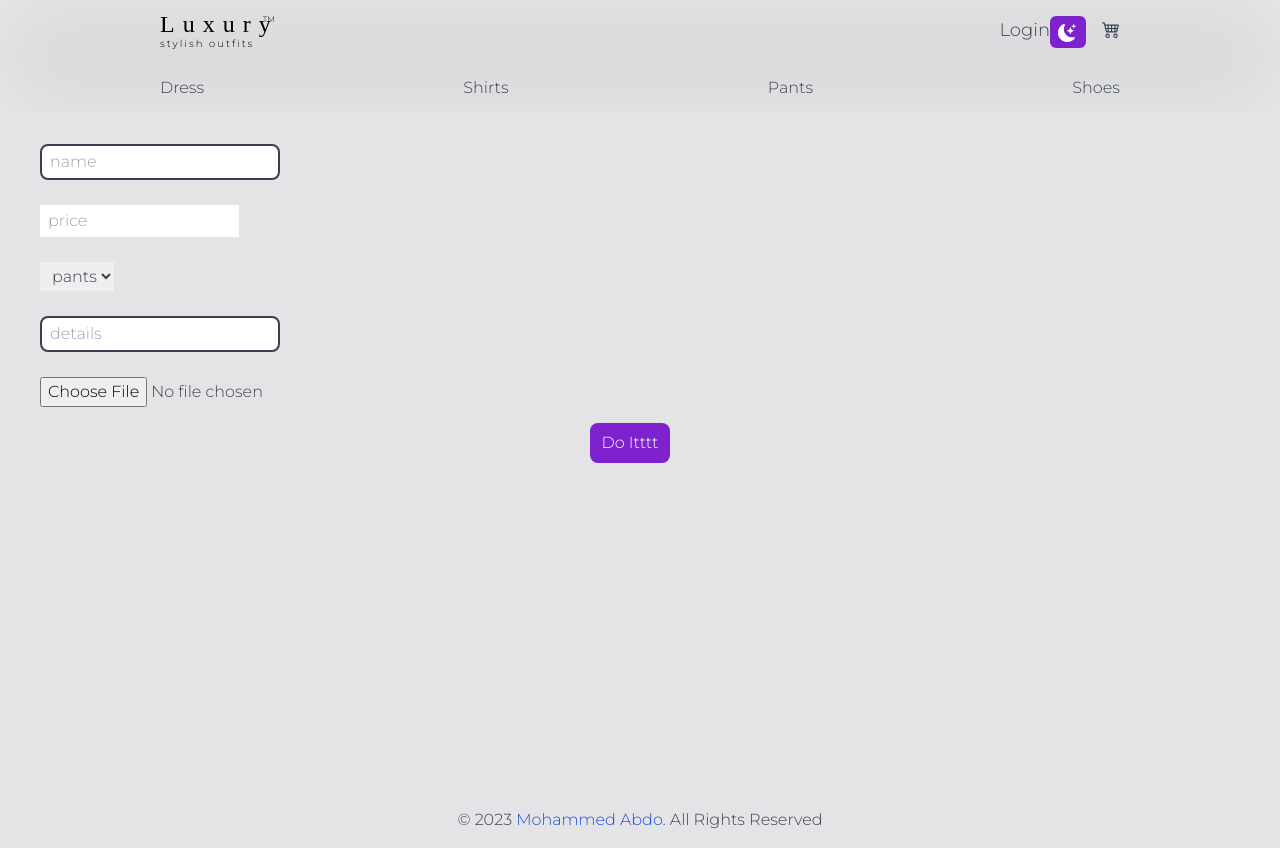
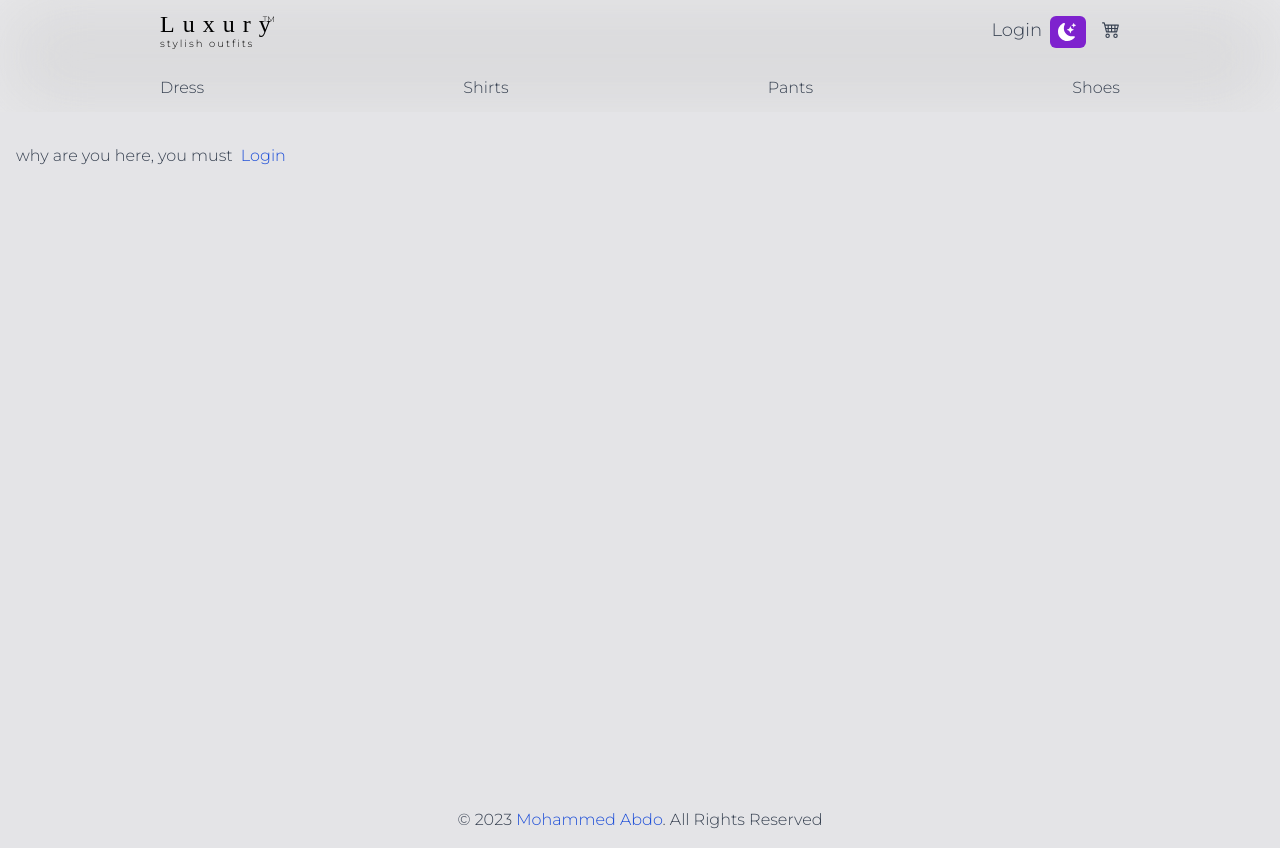
Before and after one commit to Mohammed-Abdo-Edries/e-commerce-frontend, a React (Vite) app: page /adminsonly in a window 1280 px wide. Built offline with nearby package versions, Linux system fonts and the light colour scheme; a web font is replaced by a local one.

Commit message:
not found page

```diff
--- a/src/components/Navbar.jsx
+++ b/src/components/Navbar.jsx
@@ -19,9 +19,9 @@ const Navbar = () => {
     logout()
   }
   const variants = {
-    hidden: { y: -20, opacity: 0 },
+    hidden: { y: -30, opacity: 0 },
     enter: { y: 0, opacity: 1 },
-    exit: { y: -40, opacity: 0 }
+    exit: { y: 30, opacity: 0 }
   }
   useEffect(() => {
     if (theme === "dark") {
@@ -49,30 +49,34 @@ const Navbar = () => {
             )}
             {!user && (
               <div>
-                <Link className='pt-1' to="/login">Login</Link>
+                <Link className='pt-1 mr-2' to="/login">Login</Link>
               </div>
             )}
-            {theme === "dark" ?
-              <AnimatePresence location={location}>
-                <motion.button initial={variants.hidden}
-                  animate={variants.enter}
-                  exit={variants.exit}
-                  transition={{ duration: 0.2 }}
+            {theme === 'dark' ?
+              <AnimatePresence mode='wait' >
+                {theme === "dark" && (
+                  <motion.button key='sun' variants={variants} initial='hidden'
+                    animate="enter"
+                    exit='exit'
+                    transition={{ duration: 0.5 }}
                     className='w-9 h-8 px-2 rounded-md bg-orange-200 text-gray-900'
                     onClick={() => setTheme(theme === "dark" ? "light" : "dark")}>
                     <BsSunFill className='' />
                   </motion.button>
+                )}
               </AnimatePresence>
               :
-              <AnimatePresence location={location}>
-                <motion.div initial={variants.hidden}
-                  animate={variants.enter}
-                  exit={variants.exit}
-                  transition={{ duration: 0.2 }}
-                  className='px-2 w-9 pt-2 h-8 rounded-md bg-purple-700 text-white'
+              <AnimatePresence mode='wait' >
+                {theme === "light" && (
+                  <motion.button key='moon' variants={variants} initial="hidden"
+                    animate="enter"
+                    exit="exit"
+                    transition={{ duration: 0.3 }}
+                    className='px-2 w-9 h-8 rounded-md bg-purple-700 text-white'
                     onClick={() => setTheme(theme === "light" ? "dark" : "light")}>
                     <BsFillMoonStarsFill className='' />
-                </motion.div>
+                  </motion.button>
+                )}
               </AnimatePresence>
             }
             {user && (
@@ -84,27 +88,31 @@ const Navbar = () => {
           <div className='phone flex justify-end sm:hidden'>
             {/* <Link className='' to="/login">Login</Link> */}
             {/* <div className={darkMode ? "dark" : ""} onClick={() => setDarkMode(!darkMode)}>darkMode</div> */}
-            {theme === "dark" ?
-              <AnimatePresence location={location}>
-                <motion.button initial={variants.hidden}
-                  animate={variants.enter}
-                  exit={variants.exit}
-                  transition={{ duration: 0.2 }}
-                  className='w-9 h-8 px-2 mt-5 rounded-md bg-orange-200 text-gray-900'
+            {theme === 'dark' ?
+              <AnimatePresence mode='wait' >
+                {theme === "dark" && (
+                  <motion.button key='sun' variants={variants} initial='hidden'
+                    animate="enter"
+                    exit='exit'
+                    transition={{ duration: 0.3 }}
+                    className='w-9 h-8 px-2 mt-4 rounded-md bg-orange-200 text-gray-900'
                     onClick={() => setTheme(theme === "dark" ? "light" : "dark")}>
                     <BsSunFill className='' />
                   </motion.button>
+                )}
               </AnimatePresence>
               :
-              <AnimatePresence location={location}>
-                <motion.div initial={variants.hidden}
-                  animate={variants.enter}
-                  exit={variants.exit}
-                  transition={{ duration: 0.2 }}
-                  className='px-2 w-9 pt-2 h-8 mt-5 rounded-md bg-purple-700 text-white'
+              <AnimatePresence mode='wait' >
+                {theme === "light" && (
+                  <motion.button key='moon' variants={variants} initial="hidden"
+                    animate="enter"
+                    exit="exit"
+                    transition={{ duration: 0.3 }}
+                    className='px-2 w-9 h-8 mt-4 rounded-md bg-purple-700 text-white'
                     onClick={() => setTheme(theme === "light" ? "dark" : "light")}>
                     <BsFillMoonStarsFill className='' />
-                </motion.div>
+                  </motion.button>
+                )}
               </AnimatePresence>
             }
             {user && (
--- a/src/pages/AdminsOnly.jsx
+++ b/src/pages/AdminsOnly.jsx
@@ -3,7 +3,7 @@ import { useAuthContext } from '../hooks/useAuthContext'
 import axios from "axios"
 import url from "../http-common"
 import { motion } from "framer-motion"
-
+import { Link } from "react-router-dom"
 const AdminsOnly = () => {
     const [title, setTitle] = useState();
     const [price, setPrice] = useState();
@@ -40,20 +40,21 @@ const AdminsOnly = () => {
             )
     }
     return (
-        <motion.div initial={{ y: 10, opacity: 0 }}
+        <motion.div initial={{ y: 20, opacity: 0 }}
             animate={{ y: 0, opacity: 1 }}
-            transition={{ duration: 0.8, delay: 0.8, type: 'easeInOut' }} exit={{ opacity: 0, y: 20 }}>
+            transition={{ duration: 0.8, delay: 0.3, type: 'easeInOut' }} exit={{ opacity: 0, y: 20 }}>
             <div className="container mx-auto pt-8 pb-4 h-[calc(100vh-120px)]">
+                {user?.isAdmin ?
                     <form onSubmit={sendImage} className="" action={`${url}/product/create`} method="post" encType="multipart/form-data">
-                    <input type='name' placeholder="name" className="border-2 border-gray-700 rounded-lg w-60 pl-2 ml-10 py-1" onChange={(e) => setTitle(e.target.value)} value={title}></input>
+                        <input type='name' placeholder="name" className="border-2 border-gray-700 rounded-lg w-48 sm:w-60 pl-2 ml-10 py-1" onChange={(e) => setTitle(e.target.value)} value={title}></input>
                         <br />
                         <hr />
                         <br />
-                    <input type="number" placeholder="price" className="pl-2 py-1 ml-10" onChange={(e) => setPrice(e.target.value)} value={price} ></input>
+                        <input type="number" placeholder="price" className="pl-2 py-1 ml-10 rounded-lg" onChange={(e) => setPrice(e.target.value)} value={price} ></input>
                         <br />
                         <hr />
                         <br />
-                    <select placeholder="category" className="py-1 pl-2 ml-10" onChange={(e) => setCategory(e.target.value)} value={category} >
+                        <select placeholder="category" className="py-1 pl-2 ml-10 rounded-lg" onChange={(e) => setCategory(e.target.value)} value={category} >
                             <option onClick={() => setCategory("pants")} >pants</option>
                             <option onClick={() => setCategory("shirt")} >shirt</option>
                             <option onClick={() => setCategory("dress")} >dress</option>
@@ -71,6 +72,9 @@ const AdminsOnly = () => {
                         <motion.button initial={{ x: -250 }} animate={{ x: -10 }} transition={{ delay: 1.5, type: 'spring', stiffness: 500 }} whileHover={{ scale: 1.1 }} type="submit"
                             className='py-2 px-2 bg-purple-700 w-20 block cursor-pointer text-white rounded-lg mt-4 mx-auto' onClick={() => console.log(category)} >Do Itttt</motion.button>
                     </form>
+                    :
+                    <div className="ml-4">why are you here, you must <Link className='ml-1 text-blue-700' to="/login">Login</Link></div>
+                }
             </div>
         </motion.div>
     )
--- a/src/pages/AnimatedRoutes.jsx
+++ b/src/pages/AnimatedRoutes.jsx
@@ -10,6 +10,7 @@ import Details from './Details'
 import AdminsOnly from './AdminsOnly'
 import { Routes, Route, useLocation } from 'react-router-dom'
 import { AnimatePresence } from "framer-motion"
+import NotFound from "./NotFound"
 
 const AnimatedRoutes = () => {
     const location = useLocation();
@@ -25,6 +26,7 @@ const AnimatedRoutes = () => {
                 <Route path="/shoes" element={<Shoes />} />
                 <Route path="/productDetails/:id" element={<Details />} />
                 <Route path="/adminsonly" element={<AdminsOnly />} />
+                <Route path="/*" element={<NotFound />} />
             </Routes>
         </AnimatePresence>
     )
--- a/src/pages/Details.jsx
+++ b/src/pages/Details.jsx
@@ -82,9 +82,9 @@ const Details = () => {
   };
   return (
     <motion.div id={details._id}
-      initial={{ y: 10, opacity: 0 }}
+      initial={{ y: 20, opacity: 0 }}
       animate={{ y: 0, opacity: 1 }}
-      transition={{ delay: .5, duration: .5 }} exit={{ opacity: 0, y: 20 }}>
+      transition={{ delay: .5, duration: .3 }} exit={{ opacity: 0, y: 20 }}>
       <div className='container mt-12 ml-8 h-[calc(100vh-180px)]'>
         <img src={`${url}/images/${details.imgURL}`} className='rounded-lg w-64 h-50' />
         <div className='flex flex-col text-left mt-8'>
--- a/src/pages/Dress.jsx
+++ b/src/pages/Dress.jsx
@@ -37,9 +37,9 @@ const Dress = () => {
   }, [dress])
   return (
     <motion.div
-      initial={{ opacity: 0, y: 40 }}
+      initial={{ opacity: 0, y: 20 }}
       animate={{ y: 0, opacity: 1 }}
-      transition={{ duration: 2, delay: .5 }}
+      transition={{ duration: .8, delay: .3 }}
       exit={{ opacity: 0, y: 20 }}
       className='text-center'
     >
--- /dev/null
+++ b/src/pages/NotFound.jsx
@@ -0,0 +1,8 @@
+import { Link } from "react-router-dom";
+
+const NotFound = () => {
+    return (
+        <div className="container h-[calc(100vh-160px)] mt-8 text-center">Oops, you are way of the track, <Link to='/' className="text-blue-700">Go Home</Link></div>
+    )
+}
+export default NotFound
```
Also changed, not shown: src/pages/Home.jsx (+3 -21 lines). Lines whose indentation alone changed are shown as unchanged.
